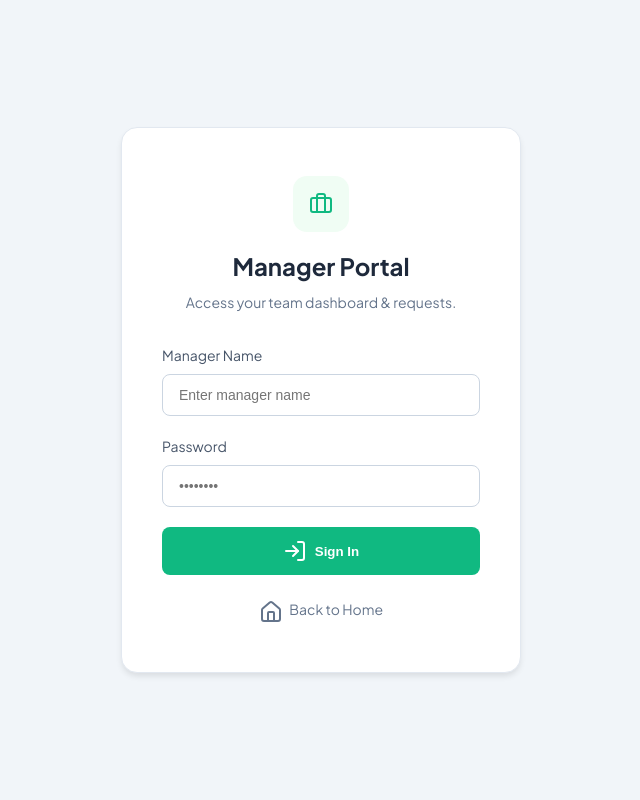
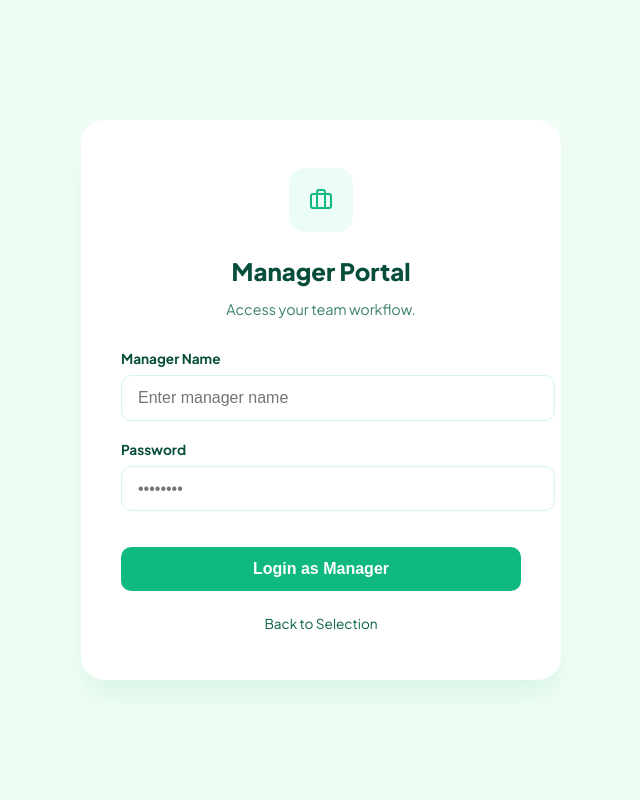
Before and after one commit to Ahsan60712/attendance-system, a Flask app: page /manager-login in a window 1280 px wide. Shown: the whole page, without its empty margins (319-959 px from the left). Run offline with Flask 3, Linux system fonts and the light colour scheme.

Commit message:
Ultimate UI Fix: Made all Login pages standalone with internal CSS for 100% layout stability

```diff
--- a/templates/manager_login.html
+++ b/templates/manager_login.html
@@ -4,57 +4,41 @@
     <meta charset="UTF-8">
     <meta name="viewport" content="width=device-width, initial-scale=1.0">
     <title>Manager Login - Adlab Solutions</title>
-    <link rel="stylesheet" href="{{ url_for('static', filename='style.css') }}?v=3.0">
-    <link href="https://fonts.googleapis.com/css2?family=Inter:wght@400;500;600;700;800&display=swap" rel="stylesheet">
+    <link href="https://fonts.googleapis.com/css2?family=Plus+Jakarta+Sans:wght@400;600;700;800&display=swap" rel="stylesheet">
     <script src="https://unpkg.com/lucide@latest"></script>
     <style>
-        .login-page { min-height: 100vh; display: flex; align-items: center; justify-content: center; background-color: #f1f5f9; padding: 1.5rem; }
-        .login-card { background: white; padding: 3rem 2.5rem; border-radius: 16px; width: 100%; max-width: 400px; box-shadow: 0 4px 6px -1px rgba(0,0,0,0.1); border: 1px solid #e2e8f0; }
-        .login-header { text-align: center; margin-bottom: 2rem; }
-        .login-header h1 { font-size: 1.5rem; color: #1e293b; margin-top: 1rem; }
-        .login-header p { color: #64748b; font-size: 0.875rem; margin-top: 0.5rem; }
-        .form-label { display: block; font-size: 0.875rem; font-weight: 500; color: #475569; margin-bottom: 0.5rem; }
-        .form-input { width: 100%; padding: 0.75rem 1rem; border: 1px solid #cbd5e1; border-radius: 8px; font-size: 0.875rem; margin-bottom: 1.25rem; outline: none; transition: border-color 0.2s; }
-        .form-input:focus { border-color: #10b981; }
-        .footer-link { display: block; text-align: center; margin-top: 1.5rem; font-size: 0.875rem; color: #64748b; text-decoration: none; }
-        .footer-link:hover { color: #10b981; }
-        .btn-success { background: #10b981; color: white; border: none; padding: 0.75rem 1.5rem; border-radius: 8px; font-weight: 600; cursor: pointer; transition: opacity 0.2s; }
-        .btn-success:hover { opacity: 0.9; }
+        :root { --primary: #10b981; --bg: #f0fdf4; }
+        body { font-family: 'Plus Jakarta Sans', sans-serif; background: var(--bg); display: flex; align-items: center; justify-content: center; min-height: 100vh; margin: 0; }
+        .login-card { background: white; padding: 3rem 2.5rem; border-radius: 24px; box-shadow: 0 20px 25px -5px rgba(16, 185, 129, 0.1); width: 100%; max-width: 400px; text-align: center; }
+        .icon { width: 64px; height: 64px; background: #ecfdf5; color: var(--primary); border-radius: 16px; display: flex; align-items: center; justify-content: center; margin: 0 auto 1.5rem; }
+        h1 { font-size: 1.5rem; font-weight: 800; color: #064e3b; margin-bottom: 0.5rem; }
+        p { color: #065f46; font-size: 0.9rem; margin-bottom: 2rem; opacity: 0.8; }
+        .form-group { text-align: left; margin-bottom: 1.25rem; }
+        label { display: block; font-size: 0.85rem; font-weight: 700; color: #064e3b; margin-bottom: 0.5rem; }
+        input { width: 100%; padding: 0.8rem 1rem; border-radius: 10px; border: 1px solid #d1fae5; font-size: 1rem; outline: none; }
+        input:focus { border-color: var(--primary); box-shadow: 0 0 0 4px rgba(16, 185, 129, 0.1); }
+        .btn { width: 100%; padding: 0.8rem; background: var(--primary); color: white; border: none; border-radius: 10px; font-weight: 700; cursor: pointer; font-size: 1rem; margin-top: 1rem; }
+        .btn:hover { background: #059669; }
     </style>
 </head>
-<body class="login-page">
+<body>
     <div class="login-card">
-        <div class="login-header">
-            <div style="background: #f0fdf4; color: #10b981; width: 56px; height: 56px; border-radius: 14px; display: flex; align-items: center; justify-content: center; margin: 0 auto;">
-                <i data-lucide="briefcase" size="28"></i>
-            </div>
-            <h1>Manager Portal</h1>
-            <p>Access your team dashboard & requests.</p>
-        </div>
-
-        {% with messages = get_flashed_messages(with_categories=true) %}
-        {% if messages %}
-        {% for category, message in messages %}
-        <div style="padding: 0.75rem; border-radius: 8px; margin-bottom: 1rem; font-size: 0.8rem; background: #fef2f2; color: #991b1b; border: 1px solid #fecaca;">{{ message }}</div>
-        {% endfor %}
-        {% endif %}
-        {% endwith %}
+        <div class="icon"><i data-lucide="briefcase" size="32"></i></div>
+        <h1>Manager Portal</h1>
+        <p>Access your team workflow.</p>
 
         <form method="POST" action="{{ url_for('manager_login') }}">
-            <label class="form-label">Manager Name</label>
-            <input type="text" name="emp_name" class="form-input" placeholder="Enter manager name" required>
-
-            <label class="form-label">Password</label>
-            <input type="password" name="password" class="form-input" placeholder="••••••••" required>
-
-            <button type="submit" class="btn-success" style="width: 100%; display: flex; align-items: center; justify-content: center; gap: 0.5rem;">
-                <i data-lucide="log-in" size="18"></i> Sign In
-            </button>
+            <div class="form-group">
+                <label>Manager Name</label>
+                <input type="text" name="emp_name" placeholder="Enter manager name" required>
+            </div>
+            <div class="form-group">
+                <label>Password</label>
+                <input type="password" name="password" placeholder="••••••••" required>
+            </div>
+            <button type="submit" class="btn">Login as Manager</button>
         </form>
-
-        <a href="{{ url_for('index') }}" class="footer-link">
-            <i data-lucide="home" size="14" style="vertical-align: middle; margin-right: 4px;"></i> Back to Home
-        </a>
+        <a href="/" style="display: block; margin-top: 1.5rem; font-size: 0.85rem; color: #065f46; text-decoration: none;">Back to Selection</a>
     </div>
     <script>lucide.createIcons();</script>
 </body>
```
Also changed, not shown: templates/admin_login.html (+27 -43 lines), templates/employee_login.html (+27 -39 lines).
